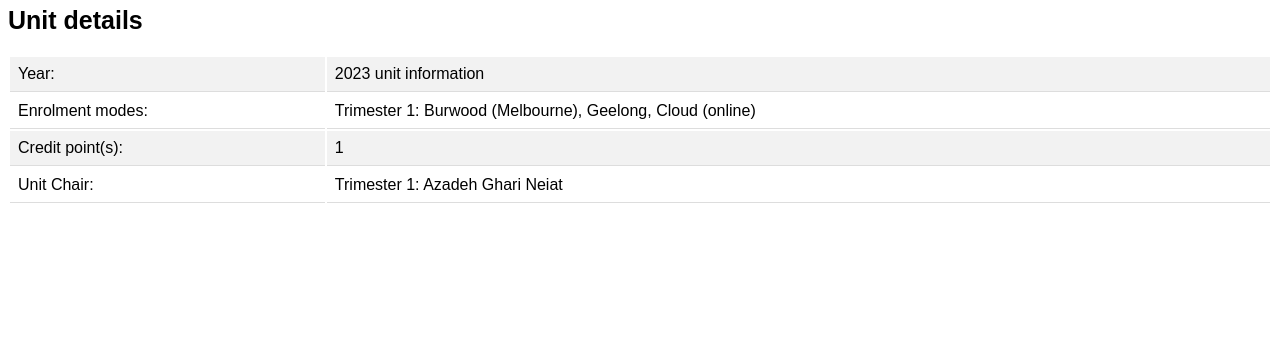
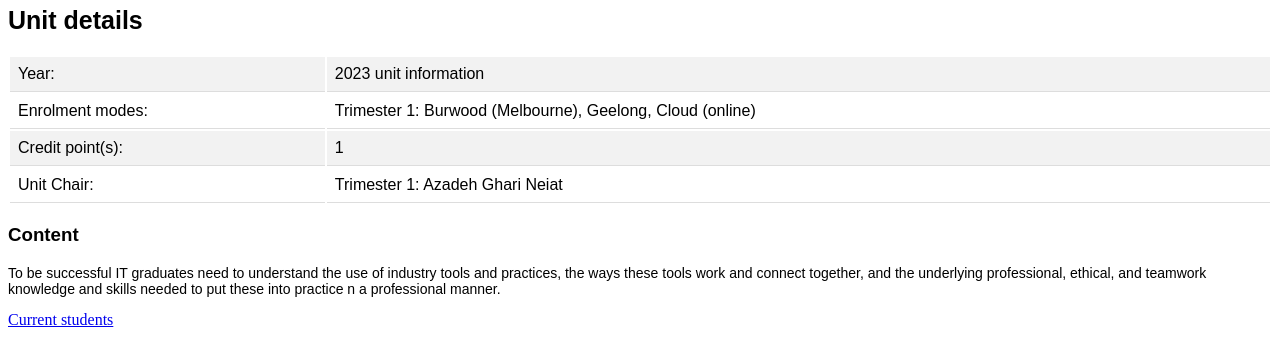
Before and after one commit to AdrianaMimi/Deakin-Unit-Page, a plain HTML site: page index.html in a window 1280 px wide. Shown: the part 315-678 px from the top of the page. Drawn offline with Linux system fonts and the light colour scheme.

Commit message:
add new unit content

```diff
--- a/index.html
+++ b/index.html
@@ -31,6 +31,14 @@
             <td> Trimester 1: Azadeh Ghari Neiat</td>
         </tr>
     </table>
+
+    <h3>Content</h3>
+    <p>
+        To be successful IT graduates need to understand the use of industry tools and practices,
+        the ways these tools work and connect together, and the underlying professional, ethical,
+        and teamwork knowledge and skills needed to put these into practice n a professional manner.
+    </p>
+    <a href="https://www.deakin.edu.au/students/enrolment-and-fees/fees">Current students</a>
 </body>
 
 </html>
```
